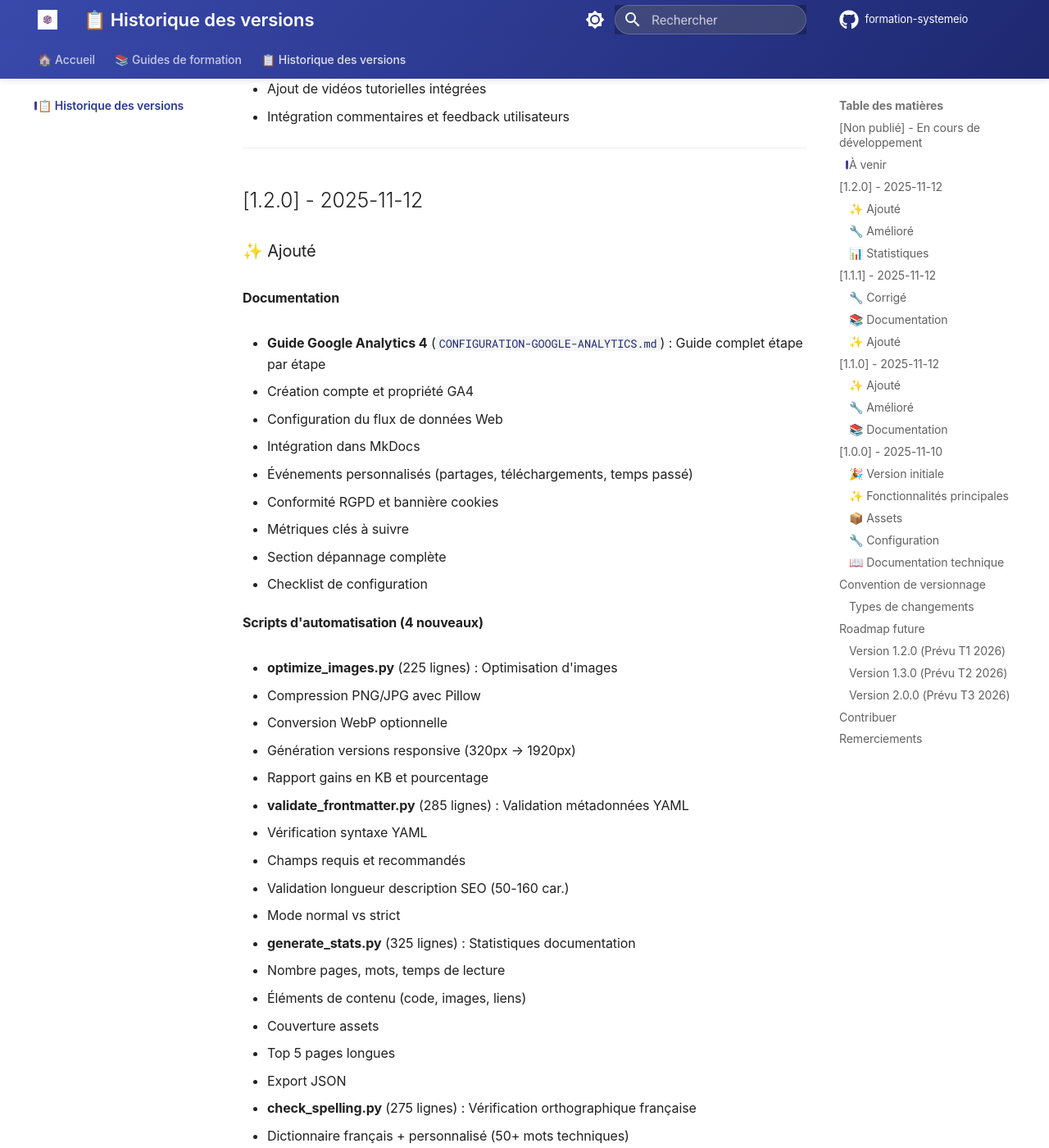
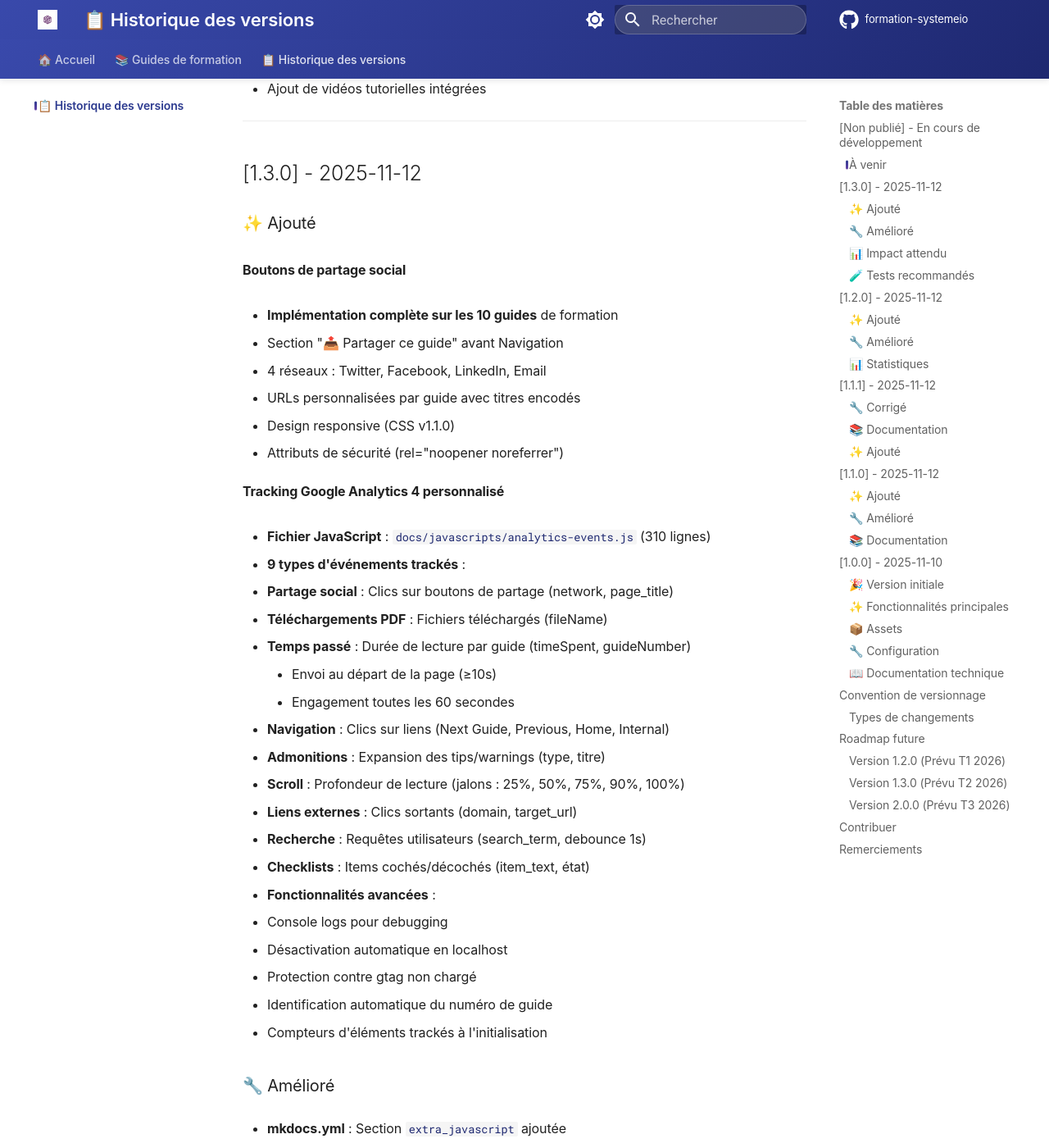
Before and after one commit to Mehdisback/formation-systemio, an MkDocs documentation site: the page built from docs/CHANGELOG.md, in a window 1280 px wide and 1400 px high, scrolled down 492 px. Shown: the whole window at 82% size. Built offline with MkDocs 1.6.1 and Material for MkDocs 9.7.7, drawn with Linux system fonts in a browser that asks for light colours; comment, search, counter and statistics services are not loaded; some of the changed text lies outside the part shown.

Commit message:
docs: Mettre à jour CHANGELOG avec version 1.3.0

```diff
--- a/docs/CHANGELOG.md
+++ b/docs/CHANGELOG.md
@@ -12,7 +12,63 @@ Le format est basé sur [Keep a Changelog](https://keepachangelog.com/fr/1.0.0/)
 - Création des 24 screenshots manquants pour les guides
 - Tests utilisateurs avec le public cible
 - Ajout de vidéos tutorielles intégrées
-- Intégration commentaires et feedback utilisateurs
+
+---
+
+## [1.3.0] - 2025-11-12
+
+### ✨ Ajouté
+
+#### Boutons de partage social
+- **Implémentation complète sur les 10 guides** de formation
+  - Section "📤 Partager ce guide" avant Navigation
+  - 4 réseaux : Twitter, Facebook, LinkedIn, Email
+  - URLs personnalisées par guide avec titres encodés
+  - Design responsive (CSS v1.1.0)
+  - Attributs de sécurité (rel="noopener noreferrer")
+
+#### Tracking Google Analytics 4 personnalisé
+- **Fichier JavaScript** : `docs/javascripts/analytics-events.js` (310 lignes)
+- **9 types d'événements trackés** :
+  1. **Partage social** : Clics sur boutons de partage (network, page_title)
+  2. **Téléchargements PDF** : Fichiers téléchargés (fileName)
+  3. **Temps passé** : Durée de lecture par guide (timeSpent, guideNumber)
+     - Envoi au départ de la page (≥10s)
+     - Engagement toutes les 60 secondes
+  4. **Navigation** : Clics sur liens (Next Guide, Previous, Home, Internal)
+  5. **Admonitions** : Expansion des tips/warnings (type, titre)
+  6. **Scroll** : Profondeur de lecture (jalons : 25%, 50%, 75%, 90%, 100%)
+  7. **Liens externes** : Clics sortants (domain, target_url)
+  8. **Recherche** : Requêtes utilisateurs (search_term, debounce 1s)
+  9. **Checklists** : Items cochés/décochés (item_text, état)
+
+- **Fonctionnalités avancées** :
+  - Console logs pour debugging
+  - Désactivation automatique en localhost
+  - Protection contre gtag non chargé
+  - Identification automatique du numéro de guide
+  - Compteurs d'éléments trackés à l'initialisation
+
+### 🔧 Amélioré
+
+- **mkdocs.yml** : Section `extra_javascript` ajoutée
+  - Référence à `javascripts/analytics-events.js`
+  - Chargement automatique sur toutes les pages
+
+### 📊 Impact attendu
+
+- **~50-100+ événements GA4** par session utilisateur
+- **Métriques améliorées** :
+  - Taux d'engagement (scroll, temps passé)
+  - Viralité (partages sociaux)
+  - Navigation (flux entre guides)
+  - Interactivité (checklists, admonitions)
+
+### 🧪 Tests recommandés
+
+1. **Build local** : `mkdocs serve` → Console "[Analytics]"
+2. **Production** : GA4 > Temps réel > Événements
+3. **Événements clés** : share, navigation, scroll_depth, timing_complete
 
 ---
 
```
